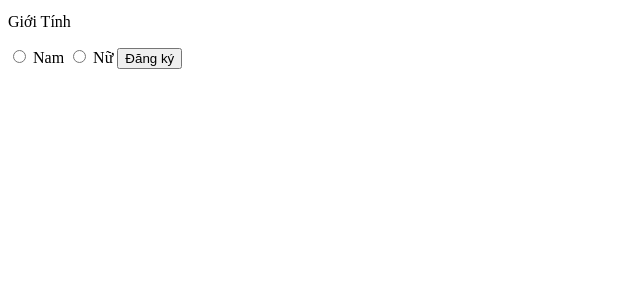
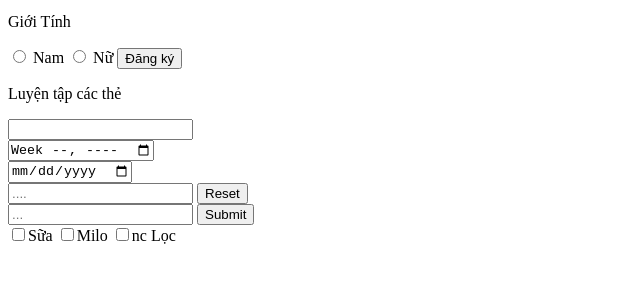
Before and after one commit to thanhcanhquanca/c1024g1-codegym, a plain HTML site: page C1024-Modun1/lesson05-modun1/bt-Tạo giao diện form đăng ký người dùng/index.html in a window 1280 px wide. Shown: the part 146-428 px from the top of the page, without its empty margins (0-640 px from the left). Drawn offline with Linux system fonts and the light colour scheme.

Commit message:
tao gd ndky+luyen the

```diff
--- a/C1024-Modun1/lesson05-modun1/bt-Tạo giao diện form đăng ký người dùng/index.html
+++ b/C1024-Modun1/lesson05-modun1/bt-Tạo giao diện form đăng ký người dùng/index.html
@@ -18,5 +18,35 @@
 
 <button type="submit">Đăng ký</button><br>
 
+<p> Luyện tập các thẻ</p>
+
+<input type="text"><br>
+<input type="week"><br>
+<input type="date"><br>
+
+<form>
+  <input type="text" placeholder="....">
+  <input type="reset">
+</form>
+
+<form method="get">
+  <input type="text" name="iss" placeholder="...">
+  <input type="submit" name="la">
+</form>
+
+<form>
+  <label>
+    <input type="checkbox" name="nk" value="No1">Sữa
+  </label>
+  <label>
+    <input type="checkbox" name="nk" value="no2">Milo
+    </label>
+  <label>
+    <input type="checkbox" name="nk" value="no3">nc Lọc
+  </label>
+</form>
+
+
+
 </body>
 </html>
```
